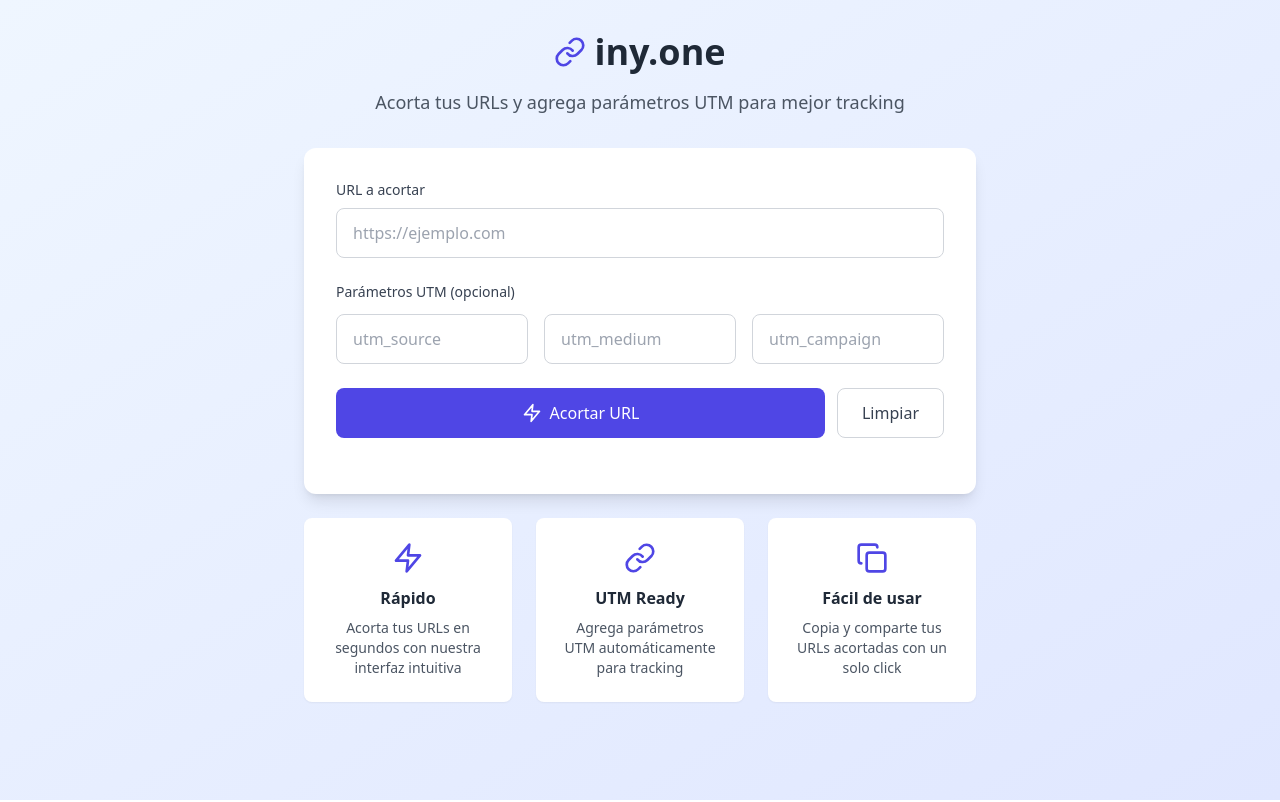
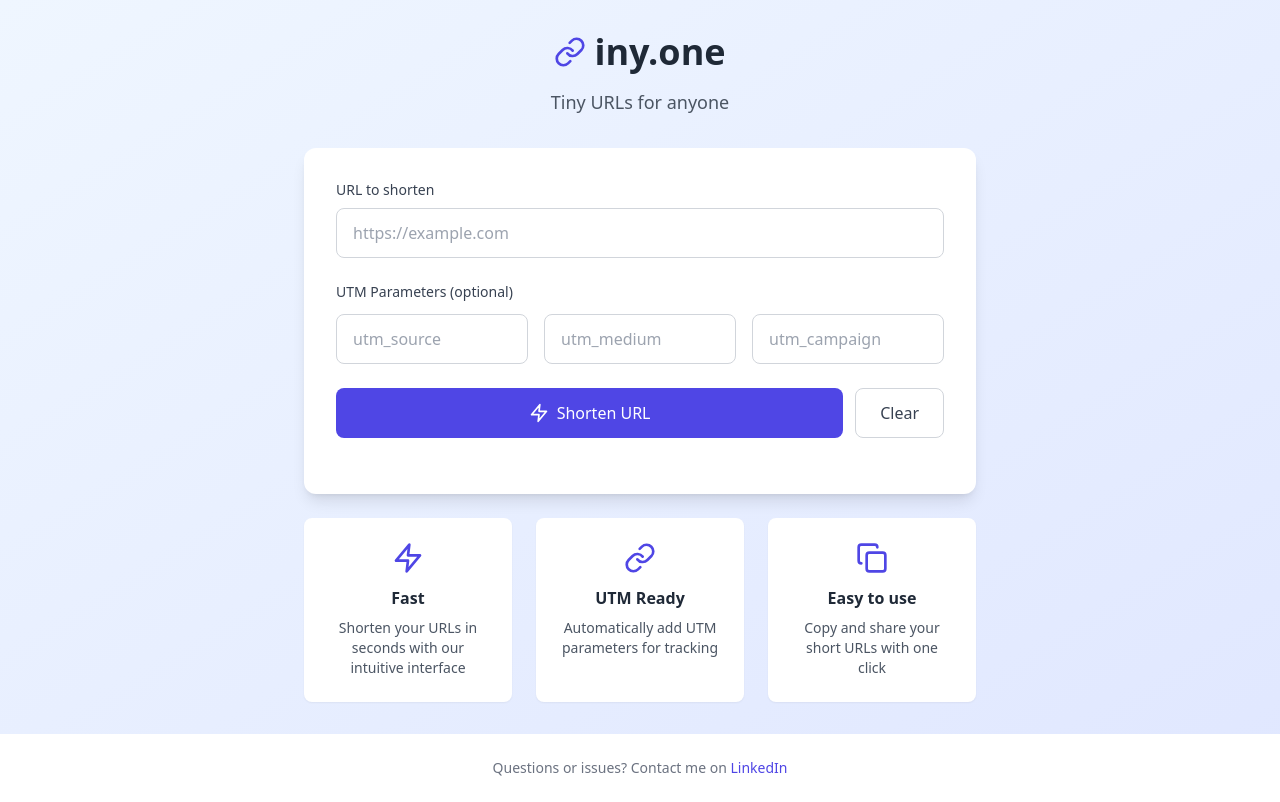
Before and after one commit to YairYR/iny-one-full, a Next.js app: page / in a window 1280 px wide. Built offline with nearby package versions, Linux system fonts and the light colour scheme.

Commit message:
Update index.js

```diff
--- a/pages/index.js
+++ b/pages/index.js
@@ -1,4 +1,4 @@
-import { useState } from 'react';
+import { useEffect, useState } from 'react';
 import { Copy, ExternalLink, Link, Zap } from 'lucide-react';
 
 export default function Home() {
@@ -8,6 +8,63 @@ export default function Home() {
   const [isLoading, setIsLoading] = useState(false);
   const [copied, setCopied] = useState(false);
   const [error, setError] = useState('');
+  const [lang, setLang] = useState('en');
+
+  useEffect(() => {
+    const userLang = navigator.language || navigator.userLanguage;
+    if (userLang.startsWith('es')) setLang('es');
+  }, []);
+
+  const texts = {
+    es: {
+      title: 'iny one',
+      subtitle: 'Tiny URLs for anyone',
+      urlPlaceholder: 'https://ejemplo.com',
+      urlLabel: 'URL a acortar',
+      utmLabel: 'Parámetros UTM (opcional)',
+      shortenBtn: 'Acortar URL',
+      cleanBtn: 'Limpiar',
+      success: '¡URL acortada exitosamente!',
+      copy: 'Copiar URL',
+      open: 'Abrir URL',
+      copied: '¡Copiado al portapapeles!',
+      requiredUrl: 'Por favor ingresa una URL',
+      invalidUrl: 'La URL ingresada no es válida',
+      fast: 'Rápido',
+      utmReady: 'UTM Ready',
+      easy: 'Fácil de usar',
+      fastDesc: 'Acorta tus URLs en segundos con nuestra interfaz intuitiva',
+      utmDesc: 'Agrega parámetros UTM automáticamente para tracking',
+      easyDesc: 'Copia y comparte tus URLs acortadas con un solo click',
+      shortening: 'Acortando...',
+      footer: '¿Dudas o problemas? Contáctame por',
+      linkedin: 'LinkedIn'
+    },
+    en: {
+      title: 'iny.one',
+      subtitle: 'Tiny URLs for anyone',
+      urlPlaceholder: 'https://example.com',
+      urlLabel: 'URL to shorten',
+      utmLabel: 'UTM Parameters (optional)',
+      shortenBtn: 'Shorten URL',
+      cleanBtn: 'Clear',
+      success: 'URL successfully shortened!',
+      copy: 'Copy URL',
+      open: 'Open URL',
+      copied: 'Copied to clipboard!',
+      requiredUrl: 'Please enter a URL',
+      invalidUrl: 'The entered URL is not valid',
+      fast: 'Fast',
+      utmReady: 'UTM Ready',
+      easy: 'Easy to use',
+      fastDesc: 'Shorten your URLs in seconds with our intuitive interface',
+      utmDesc: 'Automatically add UTM parameters for tracking',
+      easyDesc: 'Copy and share your short URLs with one click',
+      shortening: 'Shortening...',
+      footer: 'Questions or issues? Contact me on',
+      linkedin: 'LinkedIn'
+    }
+  };
 
   const validateUrl = (input) => {
     try {
@@ -21,7 +78,7 @@ export default function Home() {
   const handleShorten = async () => {
     let cleanedUrl = url.trim();
     if (!cleanedUrl) {
-      setError('Por favor ingresa una URL');
+      setError(texts[lang].requiredUrl);
       return;
     }
 
@@ -30,7 +87,7 @@ export default function Home() {
     }
 
     if (!validateUrl(cleanedUrl)) {
-      setError('La URL ingresada no es válida');
+      setError(texts[lang].invalidUrl);
       return;
     }
 
@@ -44,11 +101,11 @@ export default function Home() {
         body: JSON.stringify({ url: cleanedUrl, utm }),
       });
 
-      if (!response.ok) throw new Error('Error al acortar la URL');
+      if (!response.ok) throw new Error();
 
       const data = await response.json();
       setShortUrl(data.short);
-    } catch (err) {
+    } catch {
       setError('Error al acortar la URL');
     } finally {
       setIsLoading(false);
@@ -73,27 +130,25 @@ export default function Home() {
   };
 
   return (
-    <div className="min-h-screen bg-gradient-to-br from-blue-50 to-indigo-100">
-      <div className="container mx-auto px-4 py-8">
+    <div className="min-h-screen flex flex-col justify-between bg-gradient-to-br from-blue-50 to-indigo-100">
+      <main className="container mx-auto px-4 py-8 flex-grow">
         <div className="max-w-2xl mx-auto">
           <div className="text-center mb-8">
             <div className="flex items-center justify-center mb-4">
               <Link className="h-8 w-8 text-indigo-600 mr-2" />
-              <h1 className="text-4xl font-bold text-gray-800">iny.one</h1>
+              <h1 className="text-4xl font-bold text-gray-800">{texts[lang].title}</h1>
             </div>
-            <p className="text-lg text-gray-600">
-              Acorta tus URLs y agrega parámetros UTM para mejor tracking
-            </p>
+            <p className="text-lg text-gray-600">{texts[lang].subtitle}</p>
           </div>
 
           <div className="bg-white rounded-xl shadow-lg p-8 mb-6">
             <div className="mb-6">
               <label className="block text-sm font-medium text-gray-700 mb-2">
-                URL a acortar
+                {texts[lang].urlLabel}
               </label>
               <input
                 type="url"
-                placeholder="https://ejemplo.com"
+                placeholder={texts[lang].urlPlaceholder}
                 value={url}
                 onChange={(e) => setUrl(e.target.value)}
                 className="w-full px-4 py-3 border border-gray-300 rounded-lg focus:ring-2 focus:ring-indigo-500 focus:border-indigo-500 transition-colors"
@@ -102,7 +157,7 @@ export default function Home() {
 
             <div className="mb-6">
               <label className="block text-sm font-medium text-gray-700 mb-3">
-                Parámetros UTM (opcional)
+                {texts[lang].utmLabel}
               </label>
               <div className="grid grid-cols-1 md:grid-cols-3 gap-4">
                 <input
@@ -144,12 +199,12 @@ export default function Home() {
                 {isLoading ? (
                   <>
                     <div className="animate-spin rounded-full h-5 w-5 border-b-2 border-white mr-2"></div>
-                    Acortando...
+                    {texts[lang].shortening}
                   </>
                 ) : (
                   <>
                     <Zap className="h-5 w-5 mr-2" />
-                    Acortar URL
+                    {texts[lang].shortenBtn}
                   </>
                 )}
               </button>
@@ -158,7 +213,7 @@ export default function Home() {
                 onClick={clearForm}
                 className="px-6 py-3 border border-gray-300 text-gray-700 rounded-lg font-medium hover:bg-gray-50 transition-colors"
               >
-                Limpiar
+                {texts[lang].cleanBtn}
               </button>
             </div>
 
@@ -169,12 +224,12 @@ export default function Home() {
                     <Link className="h-4 w-4 text-green-600" />
                   </div>
                   <h3 className="text-lg font-semibold text-green-800">
-                    ¡URL acortada exitosamente!
+                    {texts[lang].success}
                   </h3>
                 </div>
 
                 <div className="bg-white border border-green-200 rounded-lg p-4 mb-4">
-                  <p className="text-sm text-gray-600 mb-2">Tu URL acortada:</p>
+                  <p className="text-sm text-gray-600 mb-2">{texts[lang].copy}</p>
                   <div className="flex items-center justify-between">
                     <a
                       href={shortUrl}
@@ -188,7 +243,7 @@ export default function Home() {
                       <button
                         onClick={copyToClipboard}
                         className="p-2 text-gray-500 hover:text-gray-700 transition-colors"
-                        title="Copiar URL"
+                        title={texts[lang].copy}
                       >
                         <Copy className="h-4 w-4" />
                       </button>
@@ -197,7 +252,7 @@ export default function Home() {
                         target="_blank"
                         rel="noopener noreferrer"
                         className="p-2 text-gray-500 hover:text-gray-700 transition-colors"
-                        title="Abrir URL"
+                        title={texts[lang].open}
                       >
                         <ExternalLink className="h-4 w-4" />
                       </a>
@@ -206,7 +261,7 @@ export default function Home() {
                 </div>
 
                 {copied && (
-                  <p className="text-green-600 text-sm">¡Copiado al portapapeles!</p>
+                  <p className="text-green-600 text-sm">{texts[lang].copied}</p>
                 )}
               </div>
             )}
@@ -215,30 +270,36 @@ export default function Home() {
           <div className="grid grid-cols-1 md:grid-cols-3 gap-6">
             <div className="bg-white rounded-lg p-6 text-center shadow-sm">
               <Zap className="h-8 w-8 text-indigo-600 mx-auto mb-3" />
-              <h3 className="font-semibold text-gray-800 mb-2">Rápido</h3>
-              <p className="text-sm text-gray-600">
-                Acorta tus URLs en segundos con nuestra interfaz intuitiva
-              </p>
+              <h3 className="font-semibold text-gray-800 mb-2">{texts[lang].fast}</h3>
+              <p className="text-sm text-gray-600">{texts[lang].fastDesc}</p>
             </div>
 
             <div className="bg-white rounded-lg p-6 text-center shadow-sm">
               <Link className="h-8 w-8 text-indigo-600 mx-auto mb-3" />
-              <h3 className="font-semibold text-gray-800 mb-2">UTM Ready</h3>
-              <p className="text-sm text-gray-600">
-                Agrega parámetros UTM automáticamente para tracking
-              </p>
+              <h3 className="font-semibold text-gray-800 mb-2">{texts[lang].utmReady}</h3>
+              <p className="text-sm text-gray-600">{texts[lang].utmDesc}</p>
             </div>
 
             <div className="bg-white rounded-lg p-6 text-center shadow-sm">
               <Copy className="h-8 w-8 text-indigo-600 mx-auto mb-3" />
-              <h3 className="font-semibold text-gray-800 mb-2">Fácil de usar</h3>
-              <p className="text-sm text-gray-600">
-                Copia y comparte tus URLs acortadas con un solo click
-              </p>
+              <h3 className="font-semibold text-gray-800 mb-2">{texts[lang].easy}</h3>
+              <p className="text-sm text-gray-600">{texts[lang].easyDesc}</p>
             </div>
           </div>
         </div>
-      </div>
+      </main>
+
+      <footer className="bg-white py-6 text-center text-sm text-gray-500">
+        {texts[lang].footer}{' '}
+        <a
+          href="https://www.linkedin.com/in/yair-yuhaniak"
+          target="_blank"
+          rel="noopener noreferrer"
+          className="text-indigo-600 hover:text-indigo-800 font-medium"
+        >
+          {texts[lang].linkedin}
+        </a>
+      </footer>
     </div>
   );
 }
```
